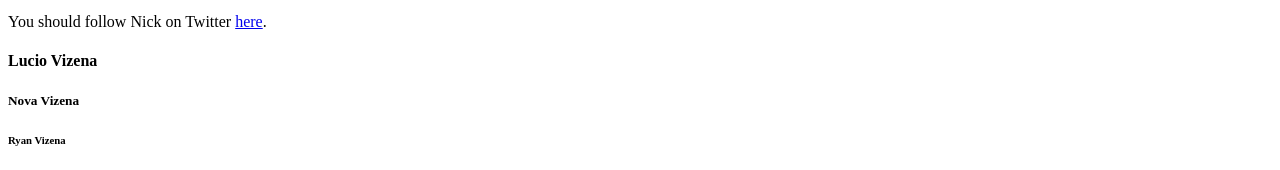
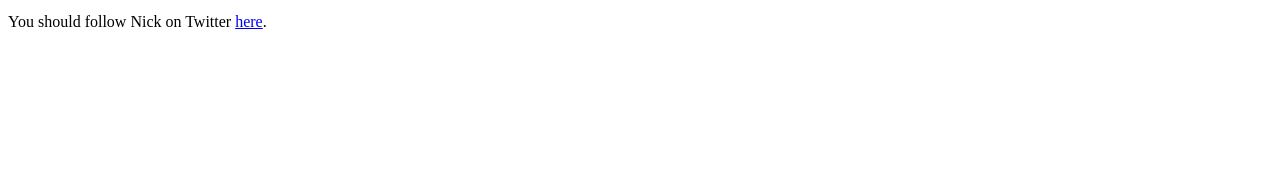
Before and after one commit to wereallmonks/sample_website, a plain HTML site: page index.html in a window 1280 px wide. Shown: the part 2099-2269 px from the top of the page. After the commit the page ends 2146 px from the top, so only its background shows below. Drawn offline with Linux system fonts and the light colour scheme.

```diff
--- a/index.html
+++ b/index.html
@@ -83,11 +83,5 @@
       <a href="https://twitter.com/nickmerwin" target="_blank">here</a>.
     </p>
 
-    <h4>Lucio Vizena</h4>
-
-    <h5>Nova Vizena</h5>
-
-    <h6>Ryan Vizena</h6>
-
   </body>
 </html>
```
